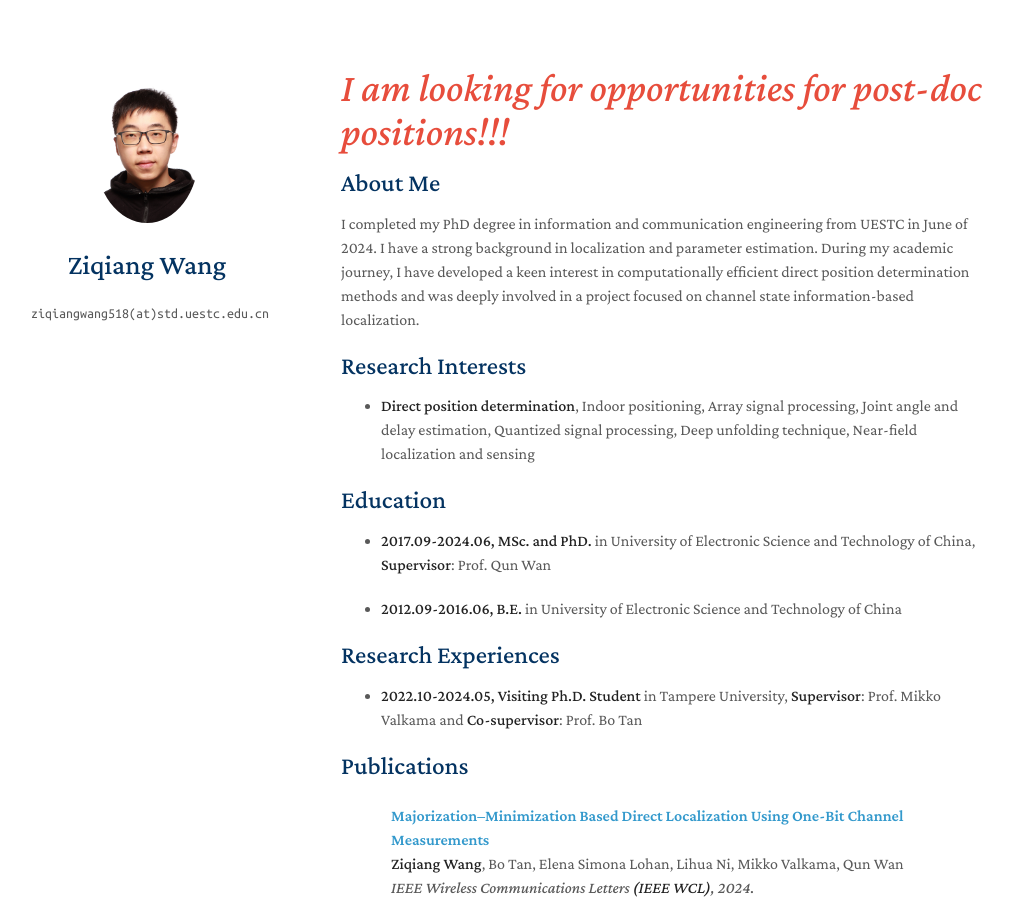
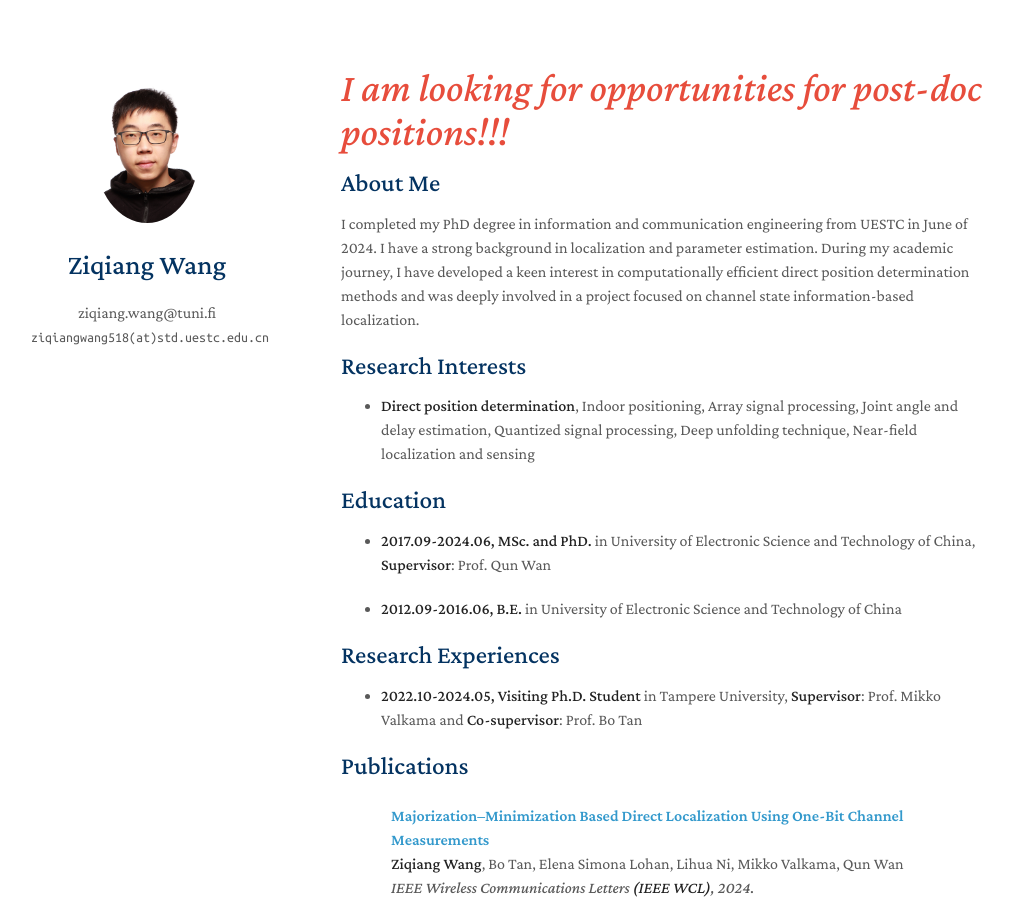
Before and after one commit to ZQiang-Wang/ZQiang-Wang.github.io, a Jekyll site: the page built from index.md, in a window 1280 px wide and 900 px high. Shown: the whole window, without its empty margins (129-1142 px from the left). Built offline with Jekyll 4.4.1, drawn with Linux system fonts in a browser that asks for light colours; a style sheet for code colours, icons or effects is not loaded; our own code applies the rules of GitHub Pages for plain Markdown files.

Commit message:
Update _config.yml

```diff
--- a/_config.yml
+++ b/_config.yml
@@ -2,6 +2,7 @@
 title: Ziqiang Wang
 # email: ziqiangwang518(at)std.uestc.edu.cn
 email: ziqiangwang518(at)std.uestc.edu.cn
+affiliation: ziqiang.wang@tuni.fi
 
 # Search Engine Optimization (SEO)
 # The following information is used to improve the website traffic from search engines, e.g., Google.
```
